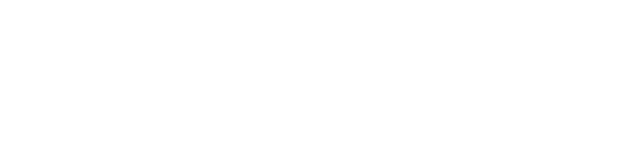
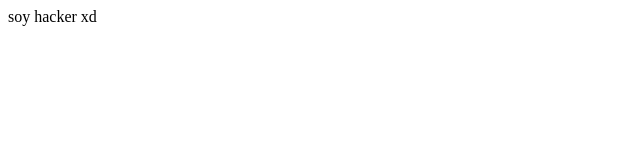
Before and after one commit to estebancar/pdcp, a plain HTML site: page index.html in a window 1280 px wide. Shown: the whole page, without its empty margins (0-640 px from the left). Drawn offline with Linux system fonts and the light colour scheme.

Commit message:
cmbios x

```diff
--- a/index.html
+++ b/index.html
@@ -7,6 +7,6 @@
     <title>Document</title>
 </head>
 <body>
-
+    soy hacker xd
 </body>
 </html>
```
